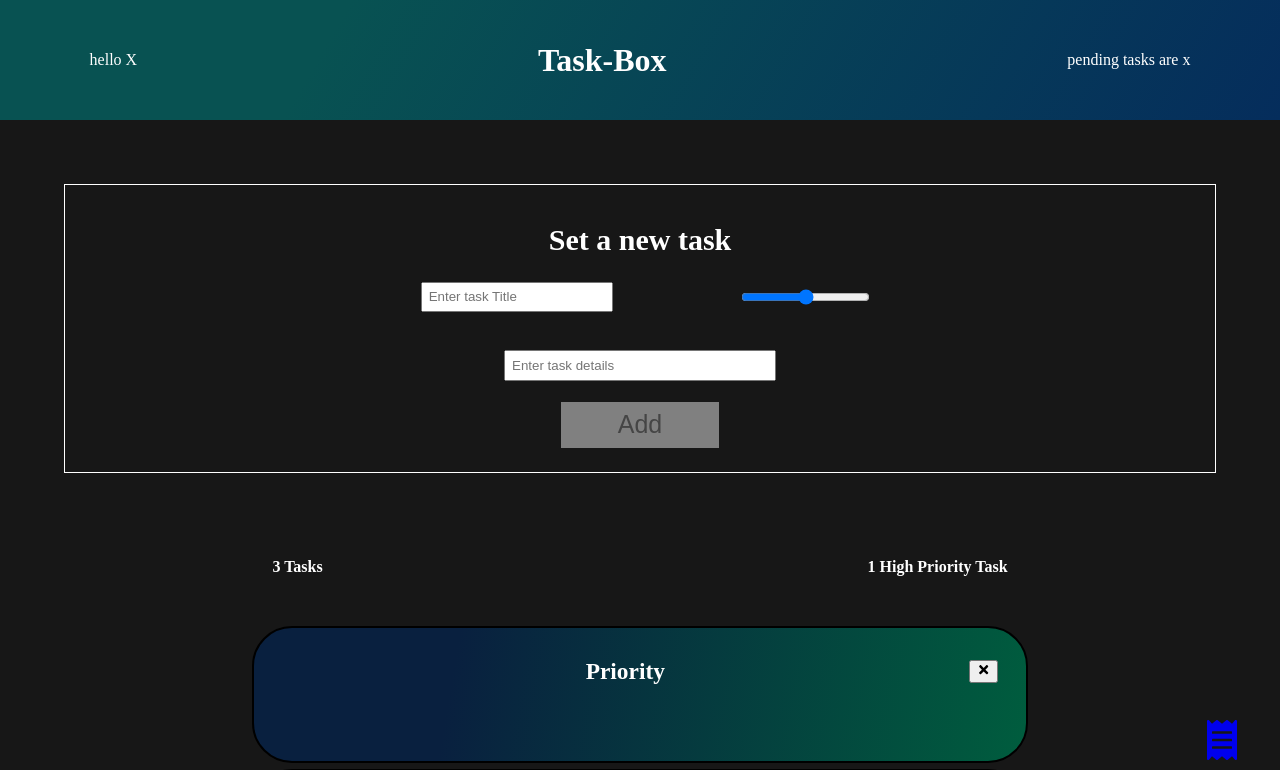
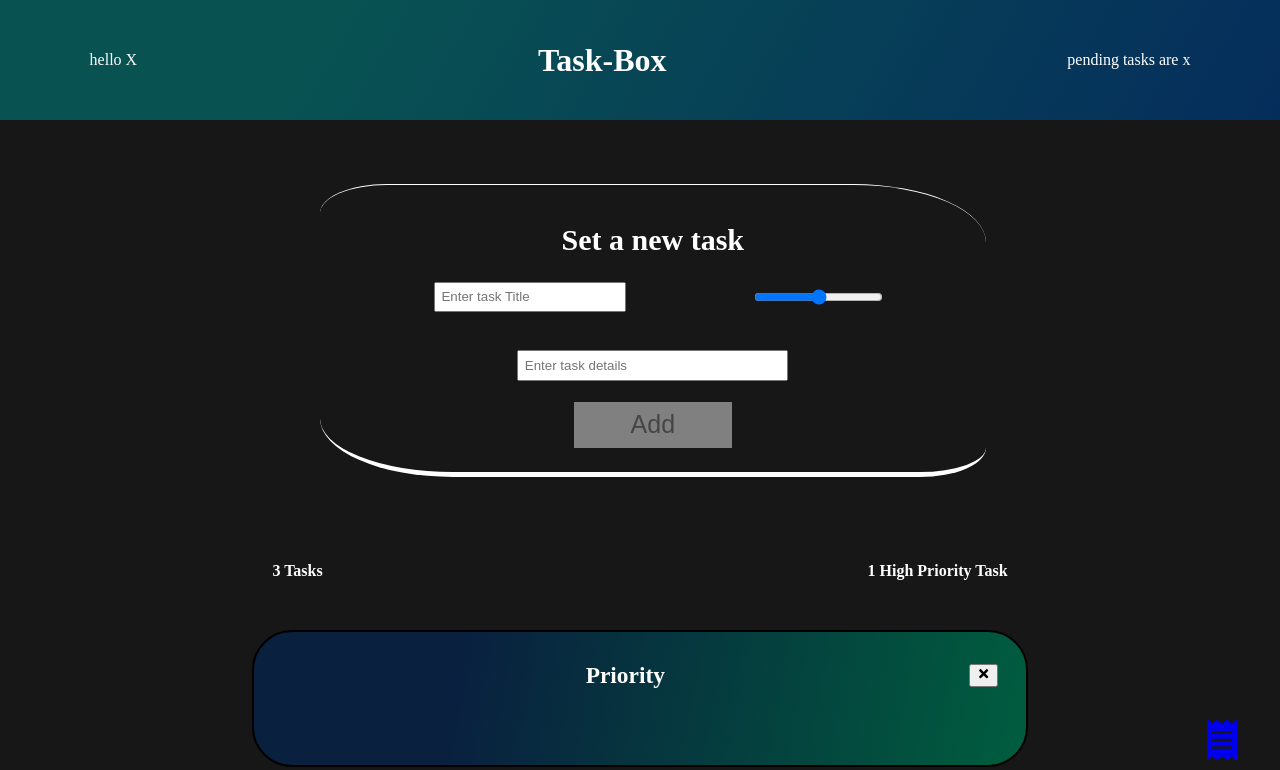
Before and after one commit to saurabh6893/TaskBox, a React (Create React App) app: page / in a window 1280 px wide. Shown: the top 770 px of the page. Built offline with nearby package versions, Linux system fonts and the light colour scheme.

Commit message:
updated visuals

```diff
--- a/src/index.css
+++ b/src/index.css
@@ -108,9 +108,12 @@ body {
 }
 
 .tf {
-  border: 1px solid white;
-  /* width: 50vw;
-  height: 25vh; */
+  position: relative;
+  width: 50vw;
+  right: -20%;
+  border-top: 1px solid white;
+  border-bottom: 5px solid white;
+  border-radius: 10% 20%;
   padding: 1%;
   margin: 5%;
 }
```
